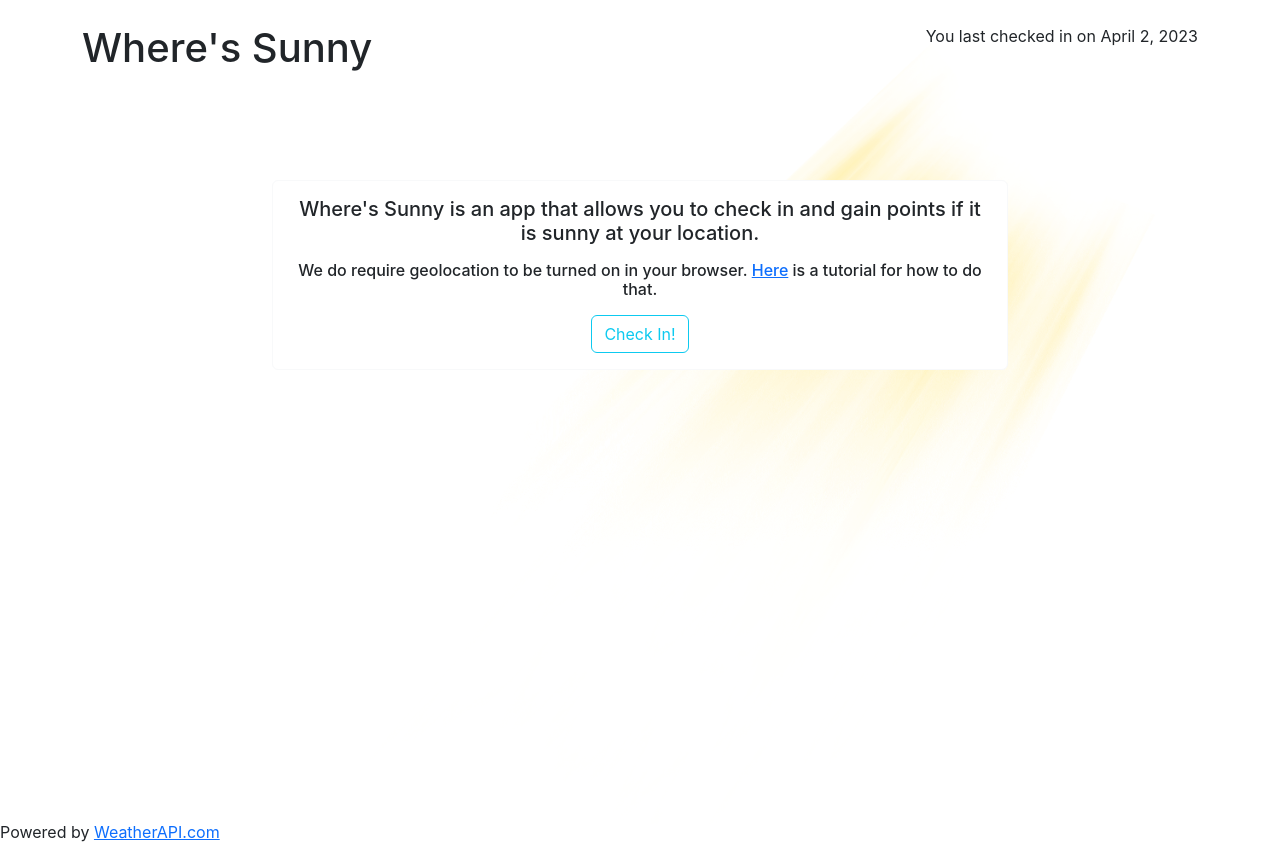
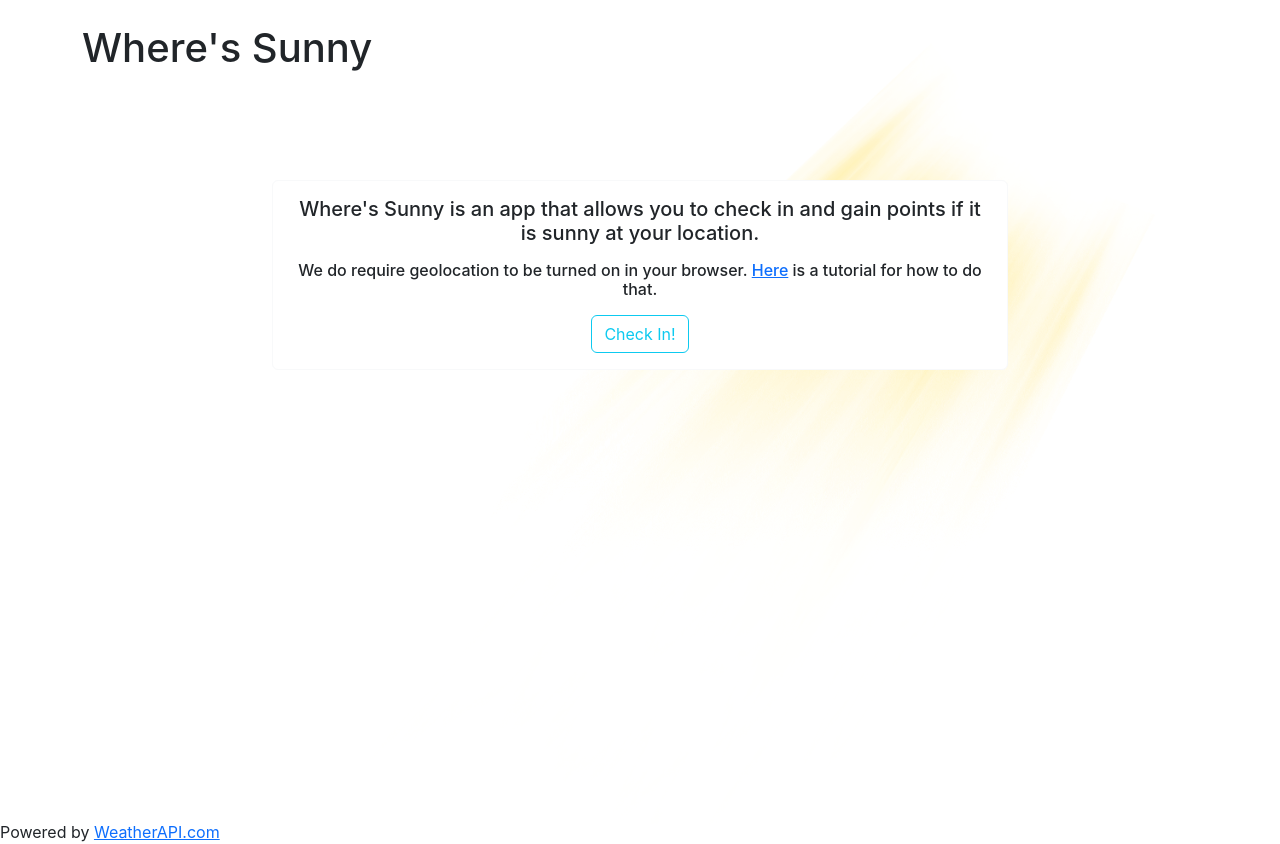
Before and after one commit to espressoGoddess/wheres_sunny, a React (Create React App) app: page / in a window 1280 px wide. Built offline with nearby package versions, Linux system fonts and the light colour scheme.

Commit message:
Remove console log and unused element

```diff
--- a/src/Components/App/App.js
+++ b/src/Components/App/App.js
@@ -47,7 +47,6 @@ export default function App() {
       <header className="App-header">
         <Container className='d-flex justify-content-between mt-4'>
           <h1>Where's Sunny</h1>
-          <p>You last checked in on April 2, 2023</p>
         </Container>
       </header>
       <Switch>
--- a/src/Components/Home/Home.js
+++ b/src/Components/Home/Home.js
@@ -26,7 +26,6 @@ export default function Home({ setLocation }) {
                     setIsLoading(false);
                   },
                   () => {
-                    console.log('no');
                     setIsLoading(false);
                   }
                 )
```
